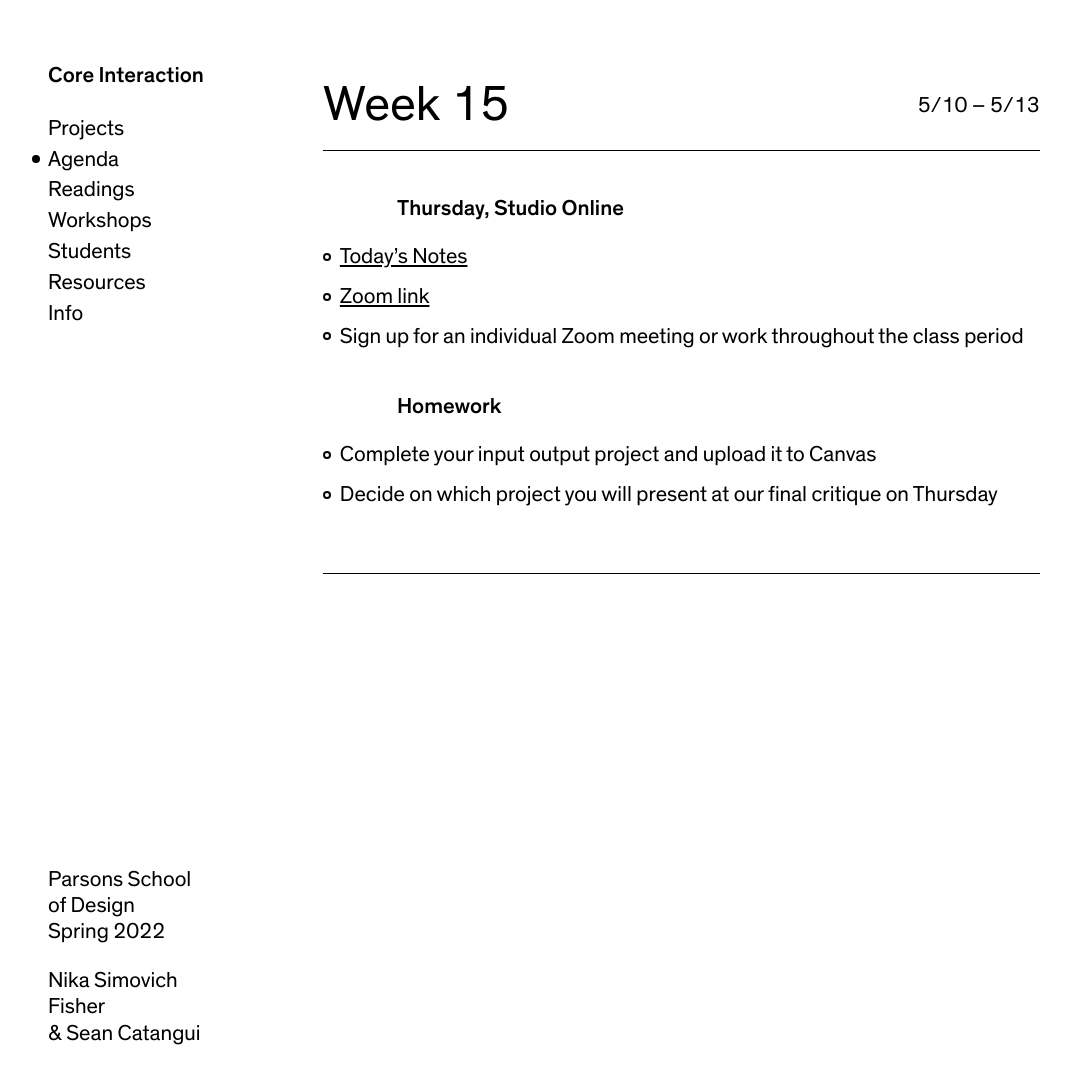
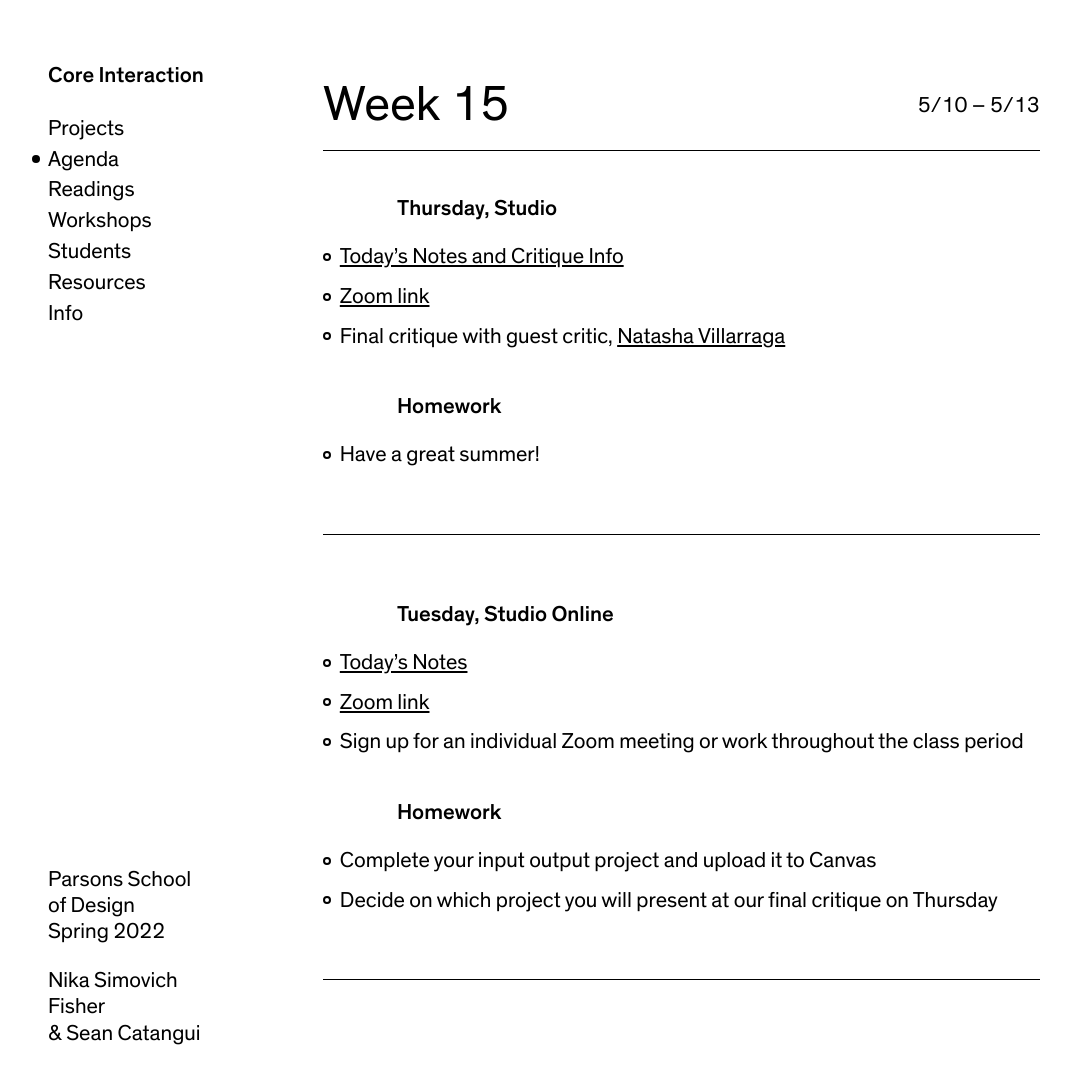
Before and after one commit to nikasimovich/cis22, a Jekyll site: the page built from _agendas/week-15.md, in a window 1280 px wide and 1106 px high. Shown: the top 1084 px of the window, without its empty margins (12-1083 px from the left). Built offline with Jekyll 4.4.1, drawn with Linux system fonts in a browser that asks for light colours.

Commit message:
Add agenda

```diff
--- a/_agendas/week-15.md
+++ b/_agendas/week-15.md
@@ -6,8 +6,18 @@ summary:          Input output development and final critique
 ---
 
 
+### Thursday, Studio
 
-### Thursday, Studio Online
+- [Today&rsquo;s Notes and Critique Info](https://paper.dropbox.com/doc/Final-Critique--BhWEUcRNobOYcVTbI4HArChRAQ-0scX0PkSXBFNp63x4TtGu)
+- [Zoom link](https://newschool.zoom.us/my/nikafisher)
+- Final critique with guest critic, [Natasha Villarraga](https://www.natashavillarraga.com/web)
+
+### Homework
+- Have a great summer!
+
+---
+
+### Tuesday, Studio Online
 
 - [Today&rsquo;s Notes](https://paper.dropbox.com/doc/Parsons-Week-15a-Work-Session-and-Individual-Check-Ins--BhIYvV6W4newv3aBnUYEtHBDAQ-3dYHOSDCzdamMWBXCMzOg)
 - [Zoom link](https://newschool.zoom.us/my/nikafisher)
```
